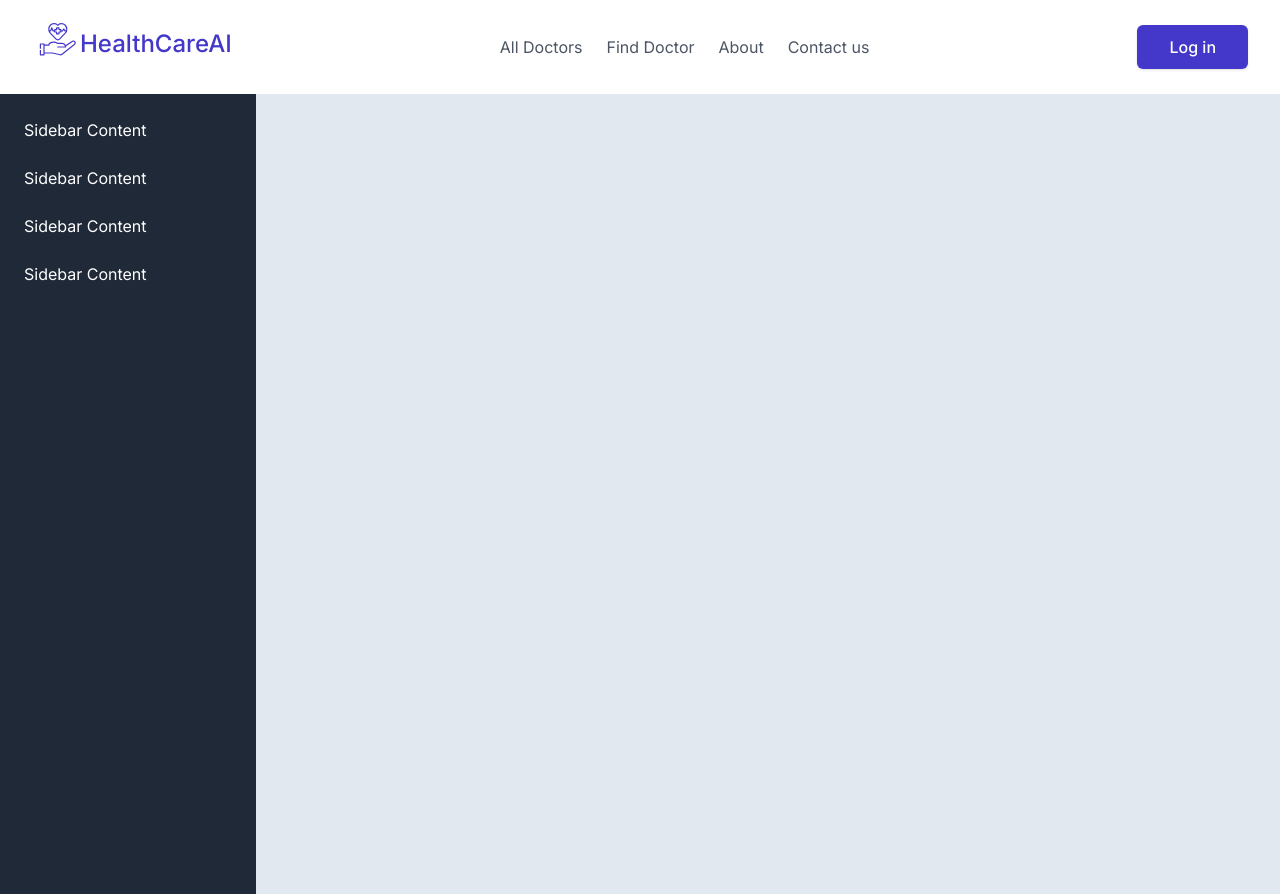
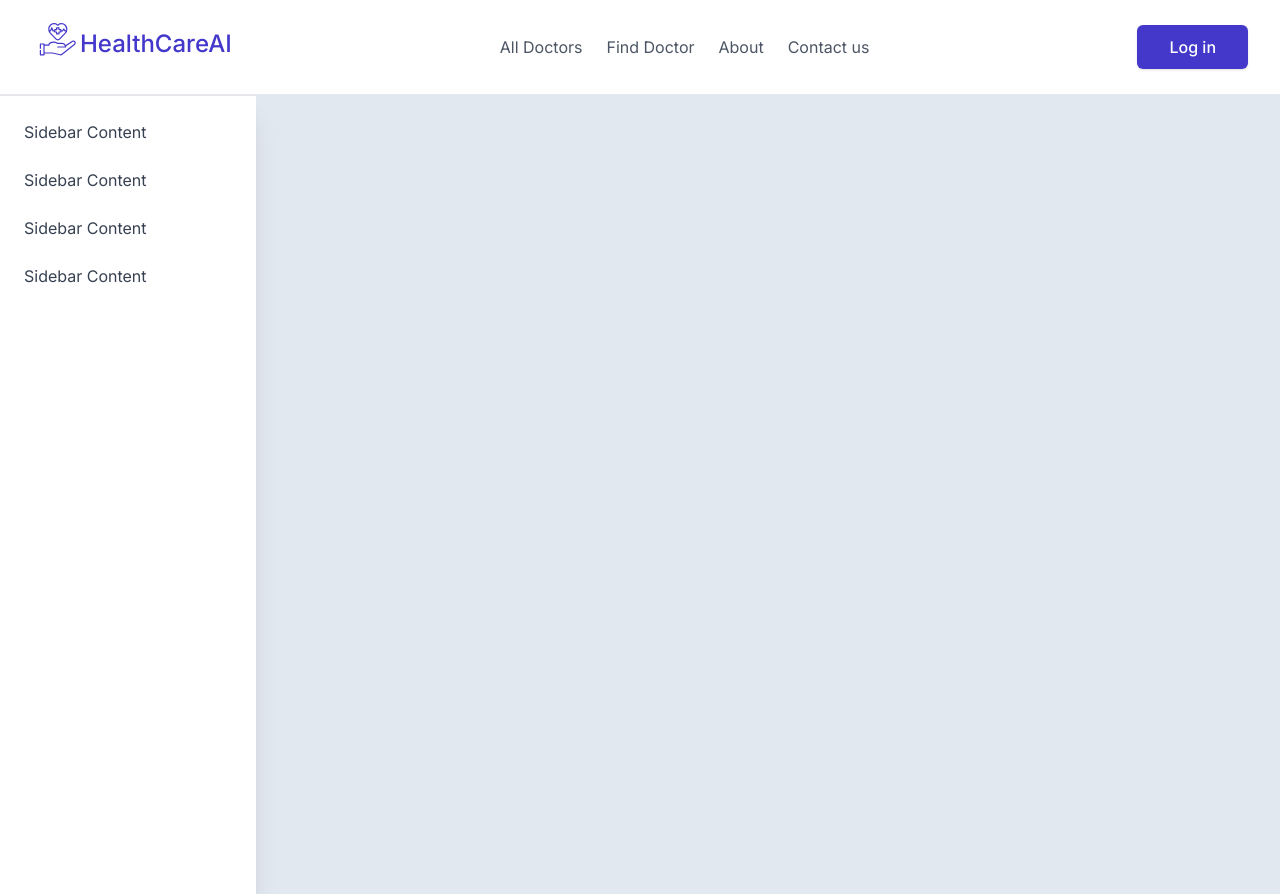
Before and after one commit to Daniel-16/healthcare-ai, a Next.js app: page /dashboard in a window 1280 px wide. Built offline with nearby package versions, Linux system fonts and the light colour scheme.

Commit message:
feat: added hover effect to sidebar content

```diff
--- a/components/Sidebar.tsx
+++ b/components/Sidebar.tsx
@@ -7,11 +7,11 @@ import Link from "next/link";
 const Sidebar = () => {
   return (
     <>
-      <aside className="bg-gray-800 text-white w-64 min-h-screen p-4">
+      <aside className="bg-white text-gray-700 w-64 min-h-screen p-4 shadow-xl border-t-2">
         <nav>
           <ul className="space-y-2">
             <li>
-              <div className="flex items-center justify-between p-2 hover:bg-gray-700 hover:cursor-pointer hover:rounded-md">
+              <div className="flex items-center justify-between p-2 hover:bg-indigo-700 hover:text-white duration-500 ease-in-out hover:cursor-pointer hover:rounded-md active:bg-indigo-400">
                 <div className="flex items-center">
                   <span>Sidebar Content</span>
                 </div>
@@ -36,7 +36,7 @@ const Sidebar = () => {
               </ul>
             </li>
             <li>
-              <div className="flex items-center justify-between p-2 hover:bg-gray-700 hover:cursor-pointer hover:rounded-md">
+              <div className="flex items-center justify-between p-2 hover:text-white hover:cursor-pointer hover:rounded-md duration-500 ease-in-out hover:bg-indigo-700 active:bg-indigo-400">
                 <div className="flex items-center">
                   <span>Sidebar Content</span>
                 </div>
@@ -69,7 +69,7 @@ const Sidebar = () => {
               </ul>
             </li>
             <li>
-              <div className="flex items-center justify-between p-2 hover:bg-gray-700 hover:cursor-pointer hover:rounded-md">
+              <div className="flex items-center justify-between p-2 hover:text-white hover:cursor-pointer hover:rounded-md duration-500 ease-in-out hover:bg-indigo-700 active:bg-indigo-400">
                 <div className="flex items-center">
                   <span>Sidebar Content</span>
                 </div>
@@ -94,7 +94,7 @@ const Sidebar = () => {
               </ul>
             </li>
             <li>
-              <div className="flex items-center justify-between p-2 hover:bg-gray-700 hover:cursor-pointer hover:rounded-md">
+              <div className="flex items-center justify-between p-2 hover:text-white hover:cursor-pointer hover:rounded-md duration-500 ease-in-out hover:bg-indigo-700 active:bg-indigo-400">
                 <div className="flex items-center">
                   <span>Sidebar Content</span>
                 </div>
```
